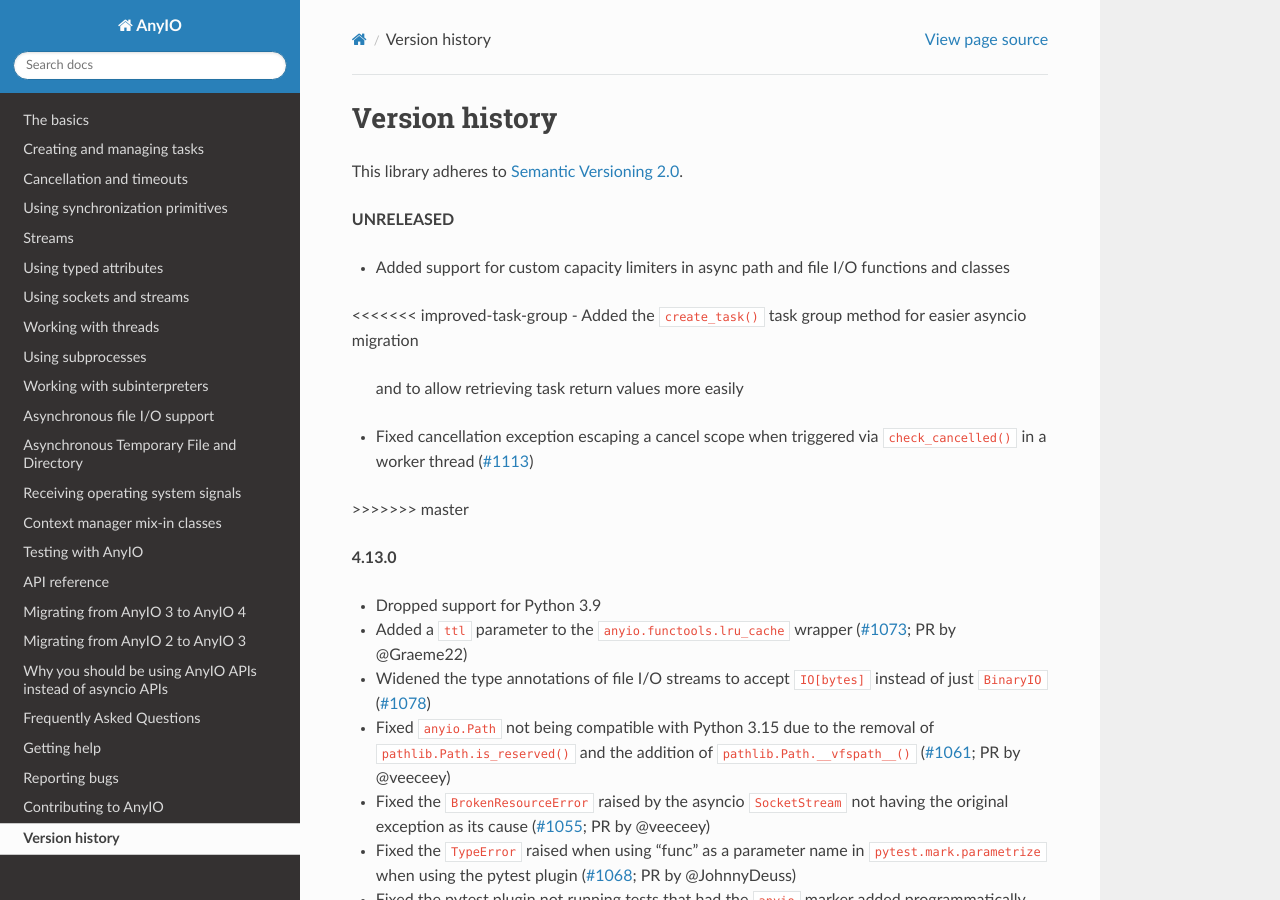
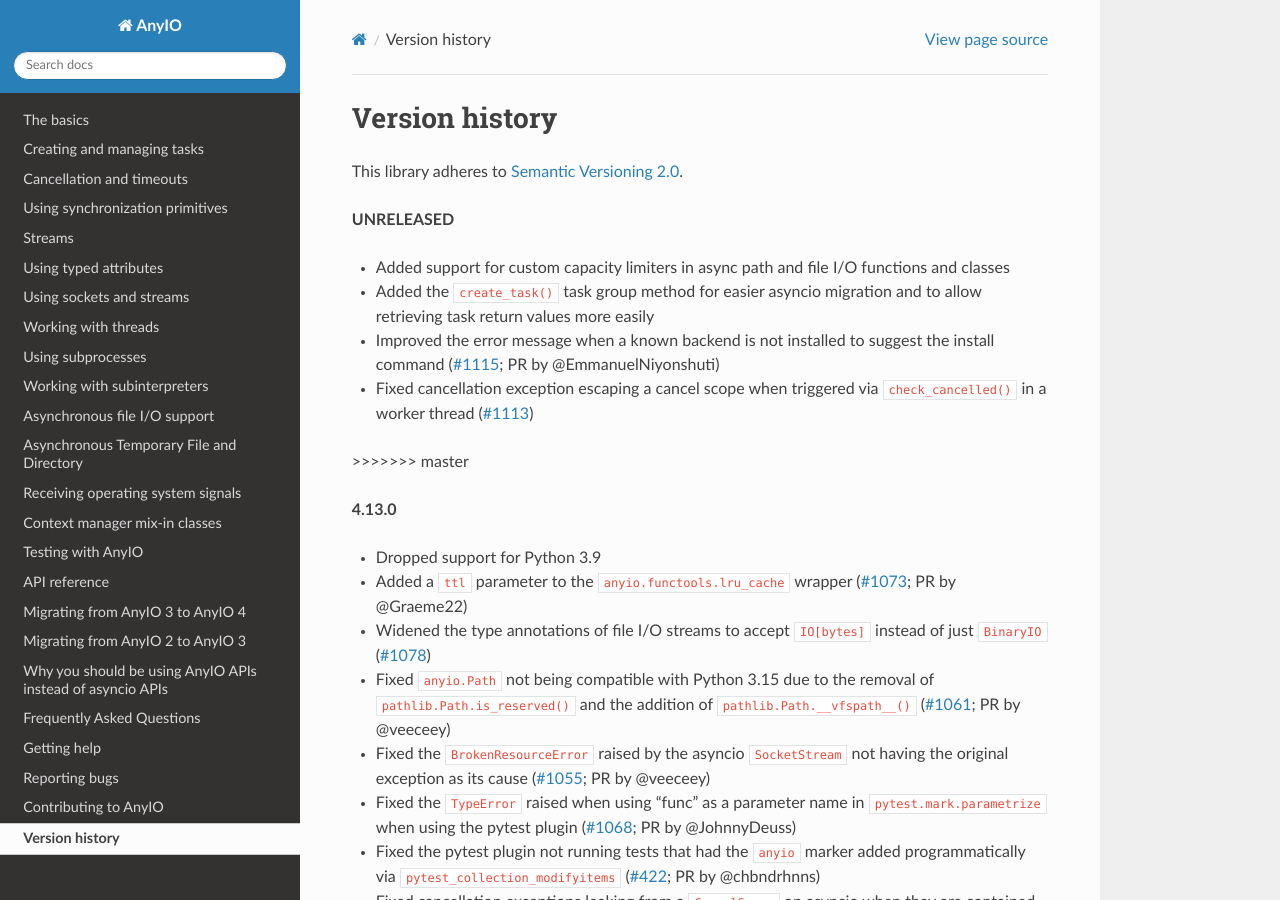
Before and after one commit to agronholm/anyio, a Sphinx documentation site: the page built from docs/versionhistory.rst, in a window 1280 px wide and 900 px high. Built offline with Sphinx 7.4.7 and the Read the Docs theme 3.1.0, drawn with Linux system fonts in a browser that asks for light colours; the version number could not be read and is left out.

Commit message:
Fixed the changelog

```diff
--- a/docs/versionhistory.rst
+++ b/docs/versionhistory.rst
@@ -7,11 +7,10 @@ This library adheres to `Semantic Versioning 2.0 <http://semver.org/>`_.
 
 - Added support for custom capacity limiters in async path and file I/O
   functions and classes
-<<<<<<< improved-task-group
 - Added the ``create_task()`` task group method for easier asyncio migration
   and to allow retrieving task return values more easily
-=======
-- Improved the error message when a known backend is not installed to suggest the install command
+- Improved the error message when a known backend is not installed to suggest the
+  install command
   (`#1115 <https://github.com/agronholm/anyio/pull/1115>`_; PR by @EmmanuelNiyonshuti)
 - Fixed cancellation exception escaping a cancel scope when triggered via
   ``check_cancelled()`` in a worker thread
```
